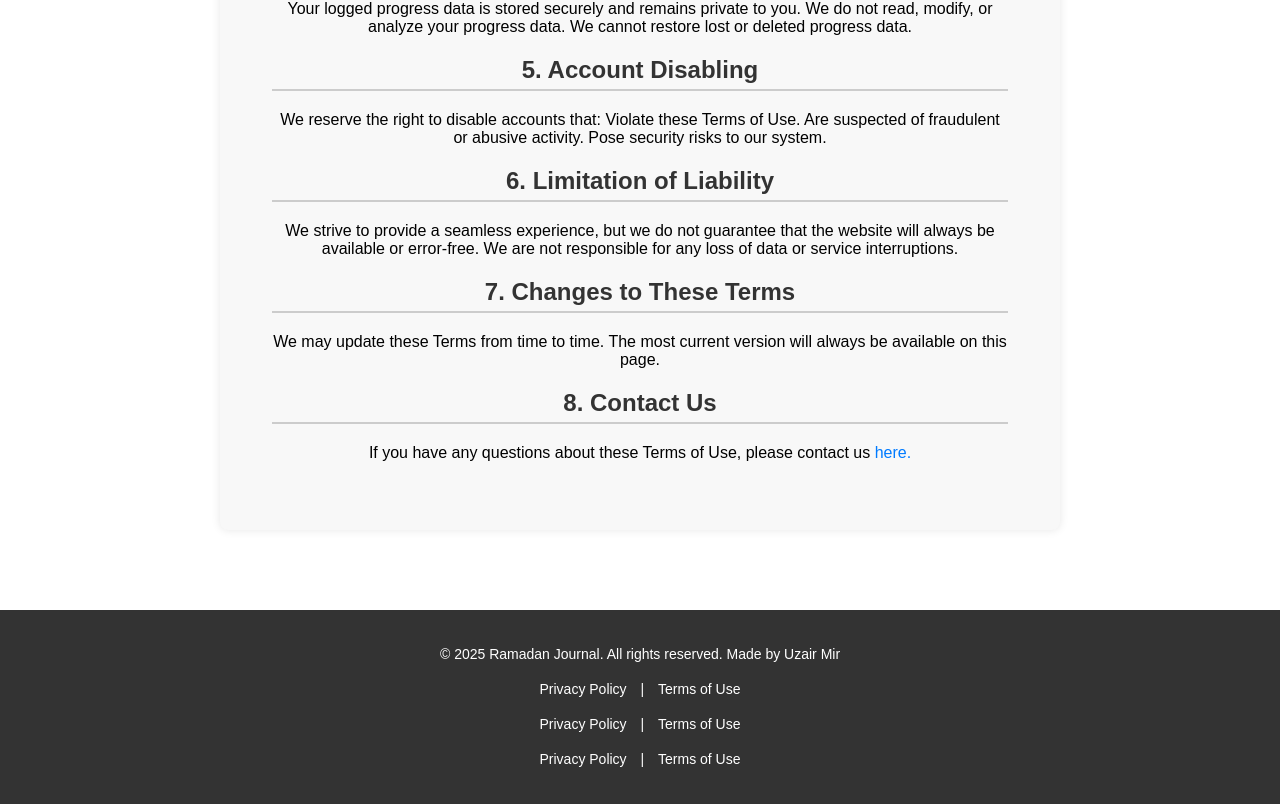
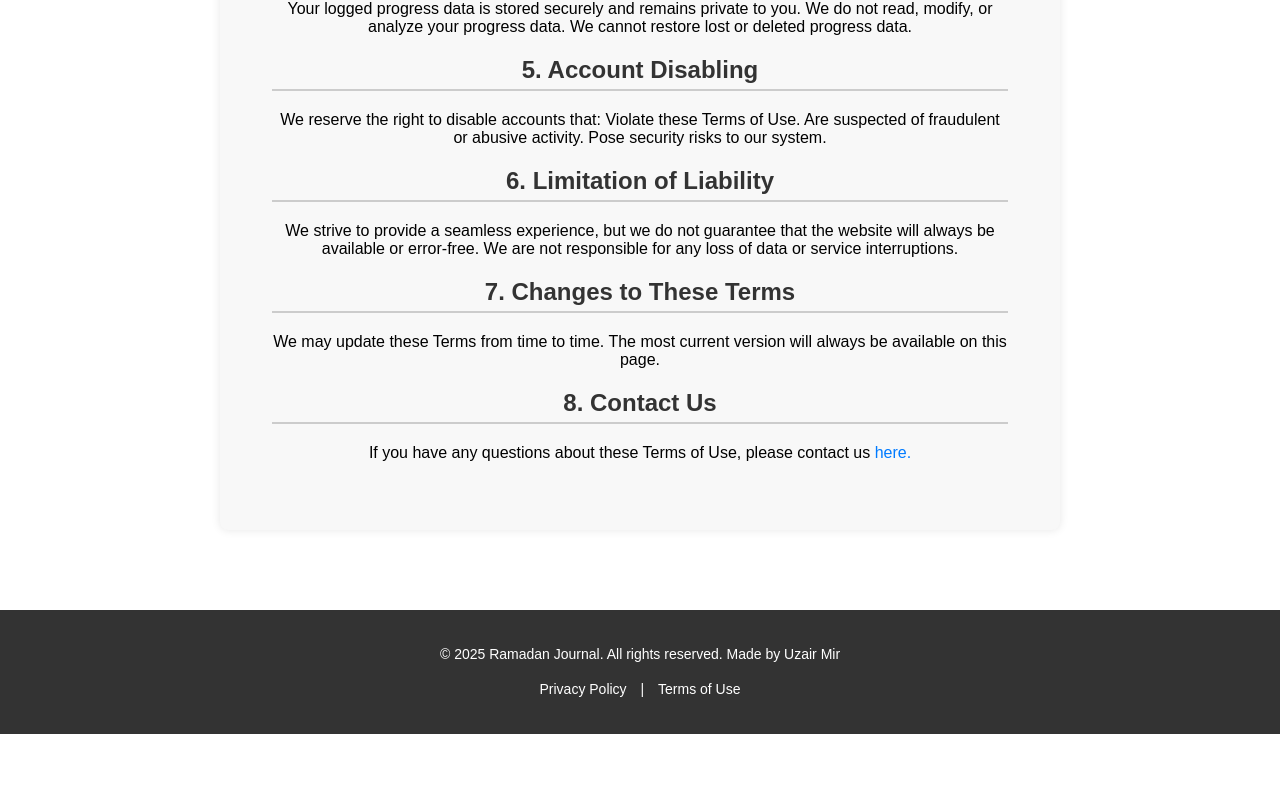
Before and after one commit to uzair20102/ramadan-journal, a plain HTML site: page html/terms-of-use.html in a window 1280 px wide. Shown: the part 672-1476 px from the top of the page. After the commit the page ends 1406 px from the top, so only its background shows below. Drawn offline with Linux system fonts and the light colour scheme; no server answers.

Commit message:
Update terms-of-use.html

```diff
--- a/html/terms-of-use.html
+++ b/html/terms-of-use.html
@@ -64,14 +64,6 @@
             <a href="privacy-policy.html">Privacy Policy</a> |
             <a href="terms-of-use.html">Terms of Use</a>
         </p>
-        <p>
-            <a href="privacy-policy.html">Privacy Policy</a> |
-            <a href="terms-of-use.html">Terms of Use</a>
-        </p>
-        <p>
-            <a href="privacy-policy.html">Privacy Policy</a> |
-            <a href="terms-of-use.html">Terms of Use</a>
-        </p>
     </footer>
 
 
```
